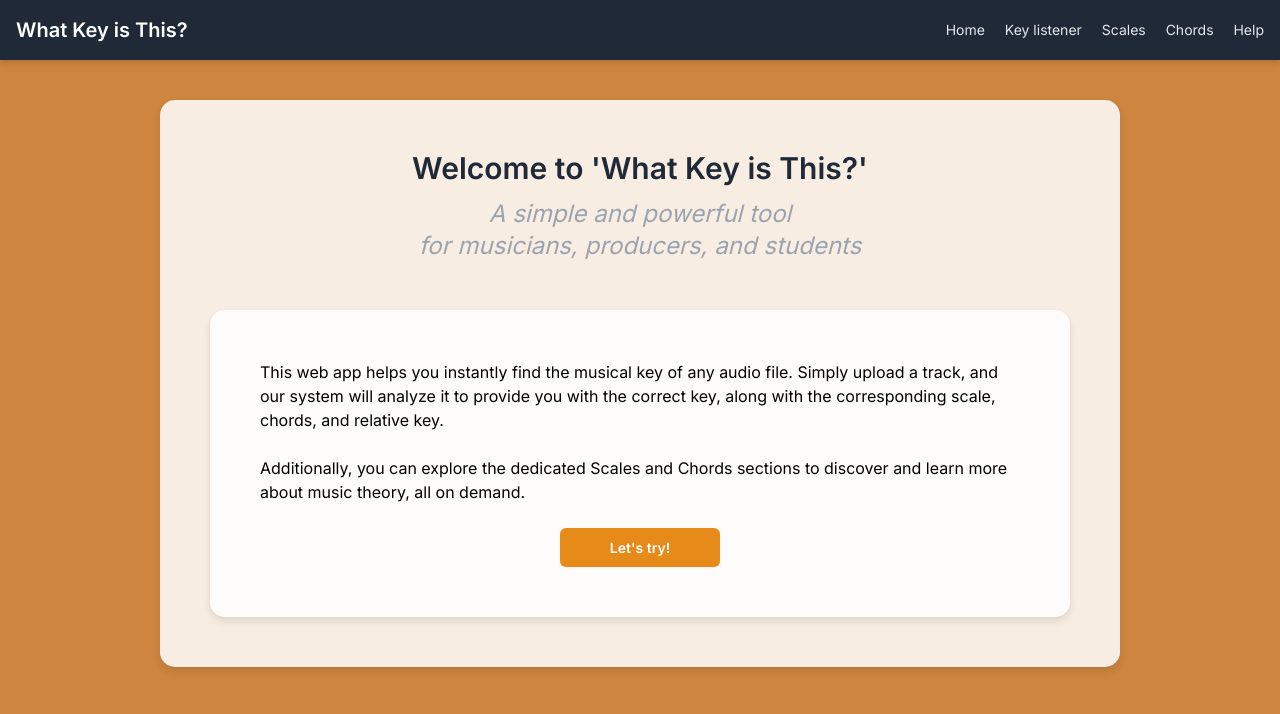
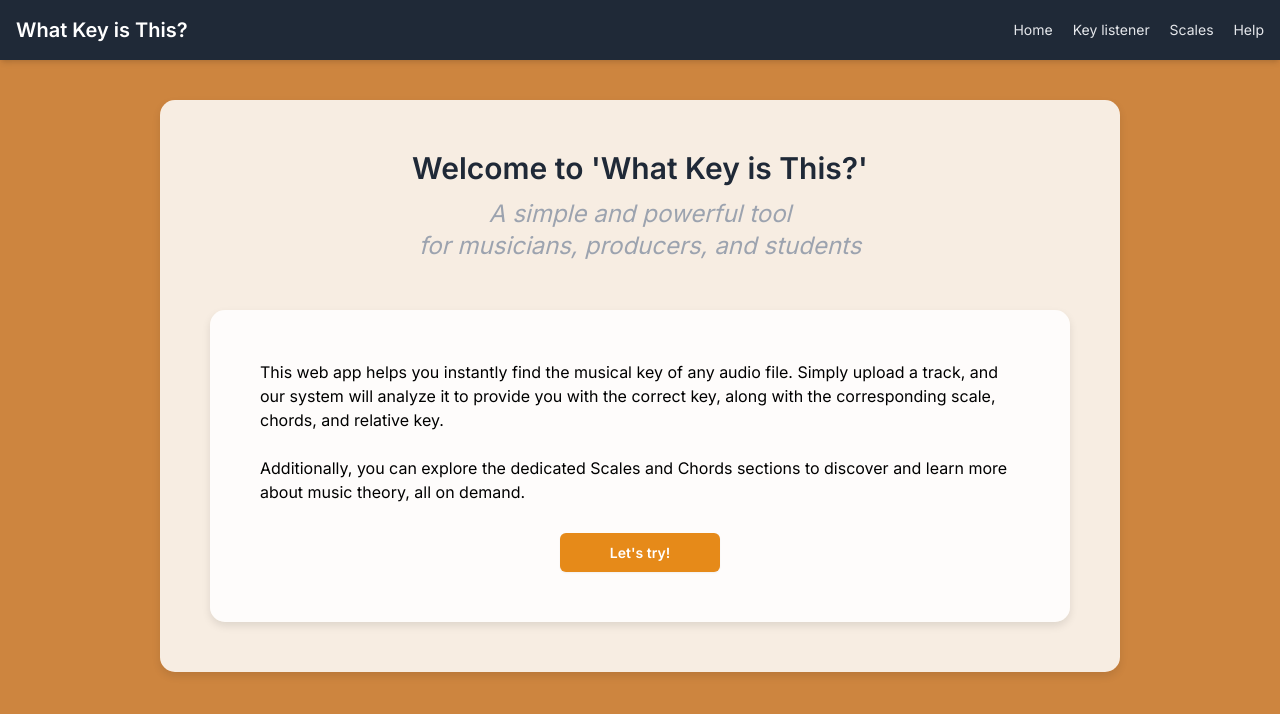
Before and after one commit to MLsound/WhatKeyIsThis-MLOps, a Flask app: page / in a window 1280 px wide. Shown: the top 714 px of the page. Run offline with Flask 3, Linux system fonts and the light colour scheme; some libraries are stand-ins or nearby versions.

Commit message:
Chore: Update UI text, comments, and formatting

```diff
--- a/app/static/css/layout.css
+++ b/app/static/css/layout.css
@@ -39,6 +39,10 @@ body {
     color: white;
     background-color: hsl(33, 80%, 50%); /* The new button color */
     outline: none;
+    margin-right: 5px;
+    margin-left: 5px;
+    margin-top: 5px;
+    /* margin-bottom: 5px;  */
 }
 
 .submit-button:hover {
@@ -48,6 +52,8 @@ body {
 .button-container {
     display: flex;
     justify-content: center; /* Centers the button horizontally */
+    margin-top: 3px;
+    /* margin-bottom: 3px;  */
 }
 
 .result-box {
--- a/app/templates/keyboard.html
+++ b/app/templates/keyboard.html
@@ -3,7 +3,7 @@
 
 {% block content %}
 <h1 class="text-3xl font-semibold mb-6 text-center text-gray-800">How is This Scale?</h1>
-<p class="text-gray-600 text-center mb-6">Click the keys to go to a different link.</p>
+<p class="text-gray-600 text-center mb-6">Click the keys to display the desired scale.</p>
 <div style="display: flex; justify-content: center;">
     <img src="{{ url_for('static', filename='images/PianoKeyboardNames.png') }}" usemap="#pianomap" style="max-width: 70%; height: auto;">
 </div>
--- a/app/templates/layout.html
+++ b/app/templates/layout.html
@@ -27,7 +27,7 @@
                     <a href="/" class="block mt-4 lg:inline-block lg:mt-0 text-gray-200 hover:text-white mr-4">Home</a>
                     <a href="/detect" class="block mt-4 lg:inline-block lg:mt-0 text-gray-200 hover:text-white mr-4">Key listener</a>
                     <a href="/scales" class="block mt-4 lg:inline-block lg:mt-0 text-gray-200 hover:text-white mr-4">Scales</a>
-                    <a href="/chords" class="block mt-4 lg:inline-block lg:mt-0 text-gray-200 hover:text-white mr-4">Chords</a>
+                    <!-- <a href="/chords" class="block mt-4 lg:inline-block lg:mt-0 text-gray-200 hover:text-white mr-4">Chords</a> -->
                     <a href="/help" class="block mt-4 lg:inline-block lg:mt-0 text-gray-200 hover:text-white">Help</a>
                 </div>
             </div>
--- a/app/templates/upload.html
+++ b/app/templates/upload.html
@@ -57,4 +57,6 @@
 </div>
 {% endblock %}
 
-{% block scripts %}<script src="{{ url_for('static', filename='js/upload.js') }}"></script>{% endblock %}
+{% block scripts %}
+<script src="{{ url_for('static', filename='js/upload.js') }}"></script>
+{% endblock %}
```
